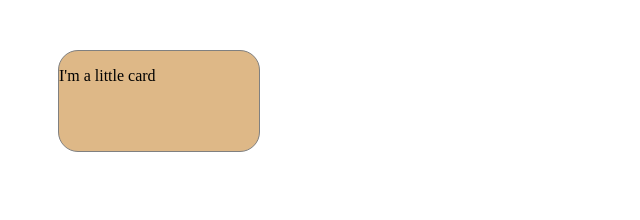
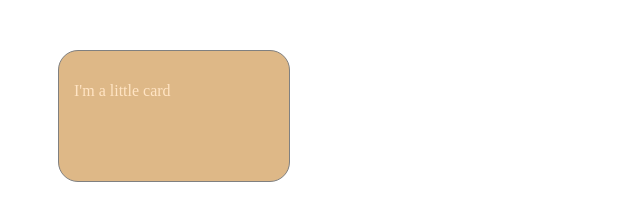
Before and after one commit to Alestorm/BooksApp, a plain HTML site: page index.html in a window 1280 px wide. Shown: the whole page, without its empty margins (0-640 px from the left). Drawn offline with Linux system fonts and the light colour scheme.

Commit message:
testing font color

```diff
--- a/css/styles.css
+++ b/css/styles.css
@@ -5,4 +5,6 @@
     border-radius: 20px;
     margin: 50px;
     background-color: burlywood;
+    padding: 15px;
+    color: bisque;
 }
```
